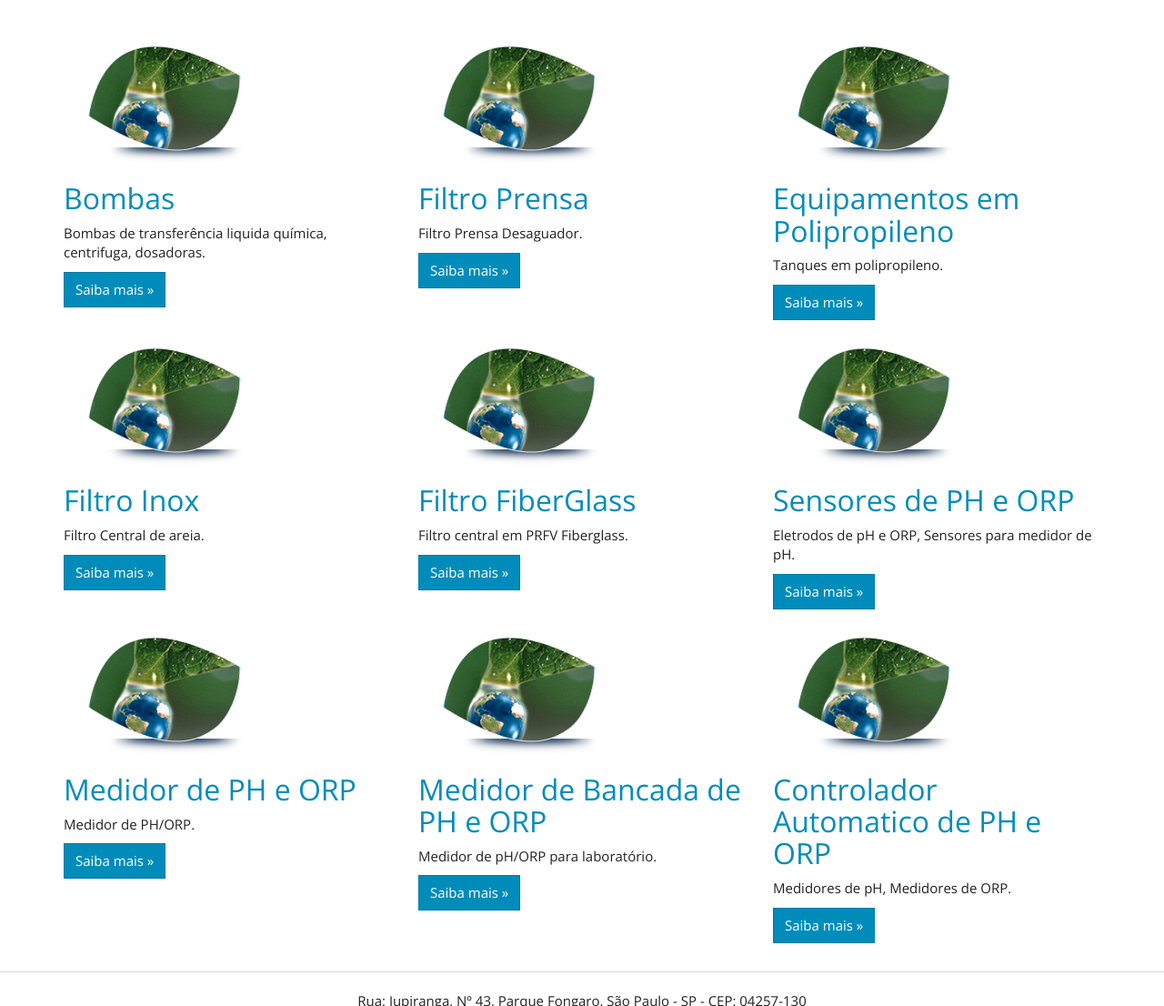
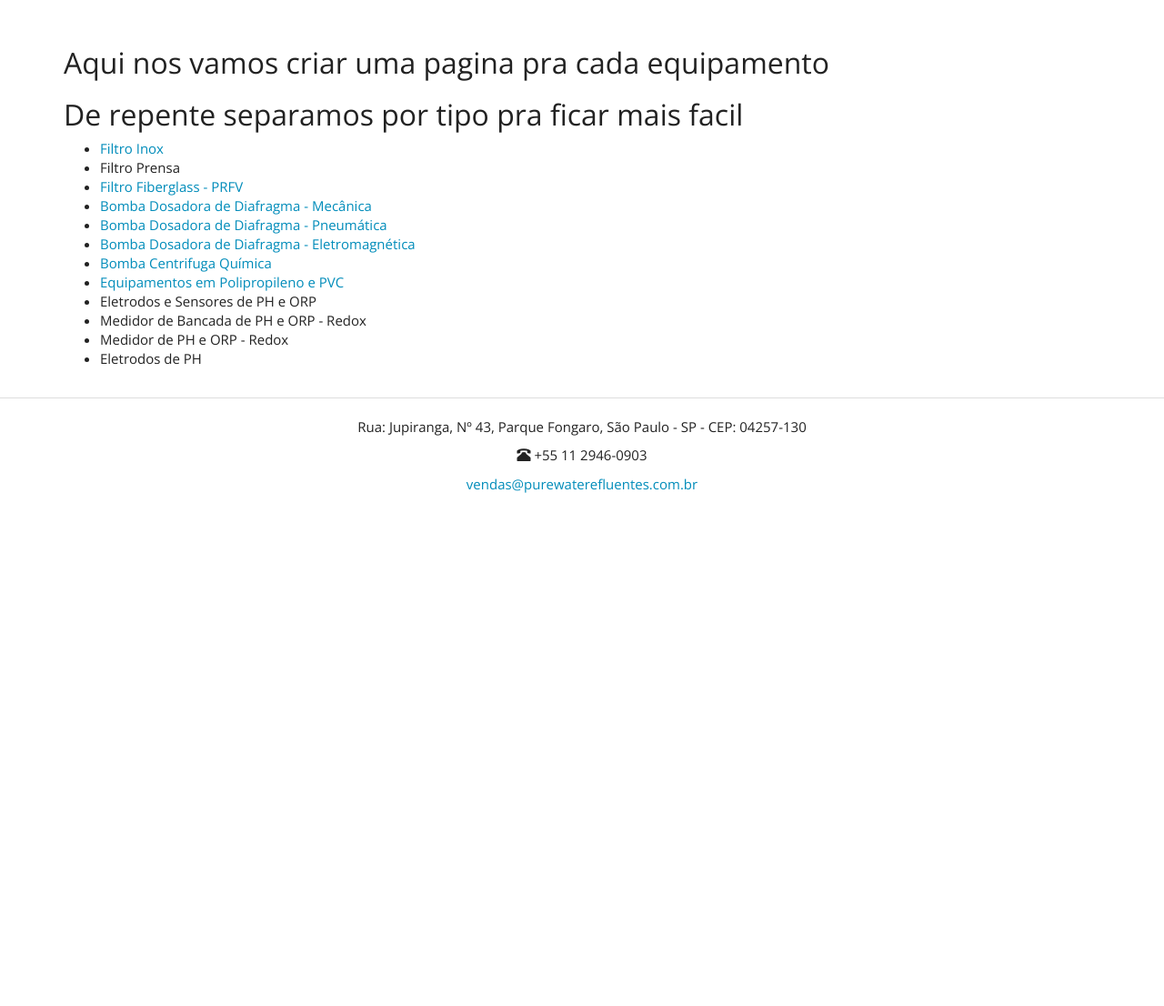
Before and after one commit to purewaterefluentes/purewaterefluentes.github.io, a Jekyll site: the page built from equipamentos/index.html, in a window 1280 px wide and 1400 px high. Shown: the part 294-1400 px from the top of the window at 91% size. Built offline with Jekyll 4.4.1, drawn with Linux system fonts in a browser that asks for light colours; nearby versions of some CDN libraries; library files that are not in the unit come from our copies.

Commit message:
first refactor equipamentos

```diff
--- a/equipamentos/index.html
+++ b/equipamentos/index.html
@@ -4,65 +4,27 @@ title: Equipamentos
 subtitle: Fabricação de equipamentos para tratamento de água e efluentes
 ---
 
-      <div class="row">
-        <div class="col-md-4">
-          <img src="../website/images/icon_licenciamento_ambiental.png" alt="ETE Compacta" class="img-responsive" />
-          <a href="bombas"><h2>Bombas</h2></a>
-          <p>Bombas de transferência liquida química, centrifuga, dosadoras.</p>
-          <p><a class="btn btn-primary" href="bombas" role="button">Saiba mais &raquo;</a></p>
-        </div>
-        <div class="col-md-4">
-          <img src="../website/images/icon_licenciamento_ambiental.png" alt="ETE Compacta" class="img-responsive" />
-          <a href="filtro_prensa"><h2>Filtro Prensa</h2></a>
-          <p>Filtro Prensa Desaguador.</p>
-          <p><a class="btn btn-primary" href="filtro_prensa" role="button">Saiba mais &raquo;</a></p>
-        </div>
-        <div class="col-md-4">
-          <img src="../website/images/icon_licenciamento_ambiental.png" alt="ETE Compacta" class="img-responsive" />
-          <a href="polipropileno"><h2>Equipamentos em Polipropileno</h2></a>
-          <p>Tanques em polipropileno.</p>
-          <p><a class="btn btn-primary" href="polipropileno" role="button">Saiba mais &raquo;</a></p>
-       </div>
-      </div>
+<h2>Aqui nos vamos criar uma pagina pra cada equipamento</h2>
+<h2>De repente separamos por tipo pra ficar mais facil</h2>
 
-      <div class="row">
-        <div class="col-md-4">
-          <img src="../website/images/icon_licenciamento_ambiental.png" alt="ETE Compacta" class="img-responsive" />
-          <a href="filtro_inox"><h2>Filtro Inox</h2></a>
-          <p>Filtro Central de areia.</p>
-          <p><a class="btn btn-primary" href="filtro_inox" role="button">Saiba mais &raquo;</a></p>
-        </div>
-        <div class="col-md-4">
-          <img src="../website/images/icon_licenciamento_ambiental.png" alt="ETE Compacta" class="img-responsive" />
-          <a href="filtro_fiberglass"><h2>Filtro FiberGlass</h2></a>
-          <p>Filtro central em PRFV Fiberglass.</p>
-          <p><a class="btn btn-primary" href="filtro_fiberglass" role="button">Saiba mais &raquo;</a></p>
-        </div>
-        <div class="col-md-4">
-          <img src="../website/images/icon_licenciamento_ambiental.png" alt="ETE Compacta" class="img-responsive" />
-          <a href="sensores_ph_orp"><h2>Sensores de PH e ORP</h2></a>
-          <p>Eletrodos de pH e ORP, Sensores para medidor de pH.</p>
-          <p><a class="btn btn-primary" href="sensores_ph_orp" role="button">Saiba mais &raquo;</a></p>
-       </div>
-      </div>
+<div class="row">
+  <div class="col-md-6">
+     <ul>
+      <li><a href="filtro-de-agua-inox.html">Filtro Inox</a></li>
+      <li>Filtro Prensa</li>
+      <li><a href="filtro-de-agua-fiberglass-PRFV.html">Filtro Fiberglass - PRFV</a></li>
+      <li><a href="bomba-dosadora-de-diafragma-mecanica.html">Bomba Dosadora de Diafragma - Mecânica</a></li>
+      <li><a href="bomba-dosadora-de-diafragma-pneumatica.html">Bomba Dosadora de Diafragma - Pneumática</a></li>
+      <li><a href="bomba-dosadora-de-diafragma-eletromagnetica.html">Bomba Dosadora de Diafragma - Eletromagnética</a></li>
+      <li><a href="bomba-centrifuga-quimica.html">Bomba Centrifuga Química</a></li>
+      <li><a href="equipamentos-polipropileno.html">Equipamentos em Polipropileno e PVC</a></li>
+      <li>Eletrodos e Sensores de PH e ORP</li>
+      <li>Medidor de Bancada de PH e ORP - Redox</li>
+      <li>Medidor de PH e ORP - Redox</li>
+      <li>Eletrodos de PH</li>
+    </ul>
+  </div>
+  <div class="col-md-6">
 
-      <div class="row">
-        <div class="col-md-4">
-          <img src="../website/images/icon_licenciamento_ambiental.png" alt="ETE Compacta" class="img-responsive" />
-          <a href="medidor_ph_orp"><h2>Medidor de PH e ORP</h2></a>
-          <p>Medidor de PH/ORP.</p>
-          <p><a class="btn btn-primary" href="medidor_ph_orp" role="button">Saiba mais &raquo;</a></p>
-        </div>
-        <div class="col-md-4">
-          <img src="../website/images/icon_licenciamento_ambiental.png" alt="ETE Compacta" class="img-responsive" />
-          <a href="medidor_bancada_ph_orp"><h2>Medidor de Bancada de PH e ORP</h2></a>
-          <p>Medidor de pH/ORP para laboratório.</p>
-          <p><a class="btn btn-primary" href="medidor_bancada_ph_orp" role="button">Saiba mais &raquo;</a></p>
-        </div>
-        <div class="col-md-4">
-          <img src="../website/images/icon_licenciamento_ambiental.png" alt="ETE Compacta" class="img-responsive" />
-          <a href="controlador_automatico_ph_orp"><h2>Controlador Automatico de PH e ORP</h2></a>
-          <p>Medidores de pH, Medidores de ORP.</p>
-          <p><a class="btn btn-primary" href="controlador_automatico_ph_orp" role="button">Saiba mais &raquo;</a></p>
-       </div>
-      </div>
+  </div>
+</div>
```
Also changed, not shown: equipamentos/bomba-centrifuga-quimica.md (added, +8 -0 lines), equipamentos/bomba-dosadora-de-diafragma-eletromagnetica.md (added, +11 -0 lines), equipamentos/bomba-dosadora-de-diafragma-mecanica.md (added, +15 -0 lines), equipamentos/bomba-dosadora-de-diafragma-pneumatica.md (added, +10 -0 lines), equipamentos/bombas/index.html (deleted, +0 -26 lines), equipamentos/equipamentos-polipropileno.md (added, +23 -0 lines), equipamentos/filtro-de-agua-fiberglass-PRFV.md (added, +43 -0 lines), equipamentos/filtro-de-agua-inox.md (added, +38 -0 lines), equipamentos/filtro_fiberglass/index.html (deleted, +0 -44 lines), equipamentos/filtro_inox/index.html (deleted, +0 -32 lines), equipamentos/polipropileno/index.html (deleted, +0 -22 lines).
